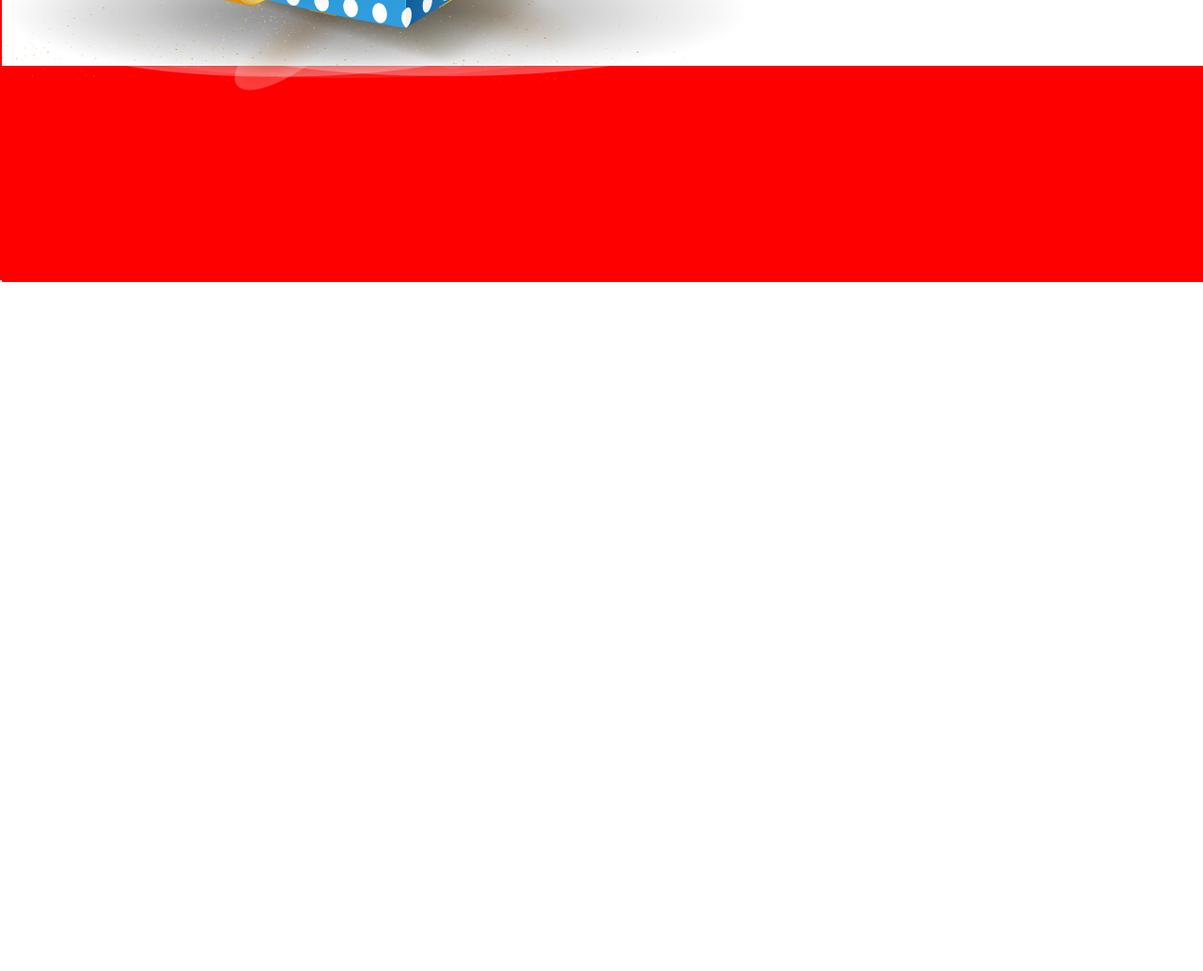
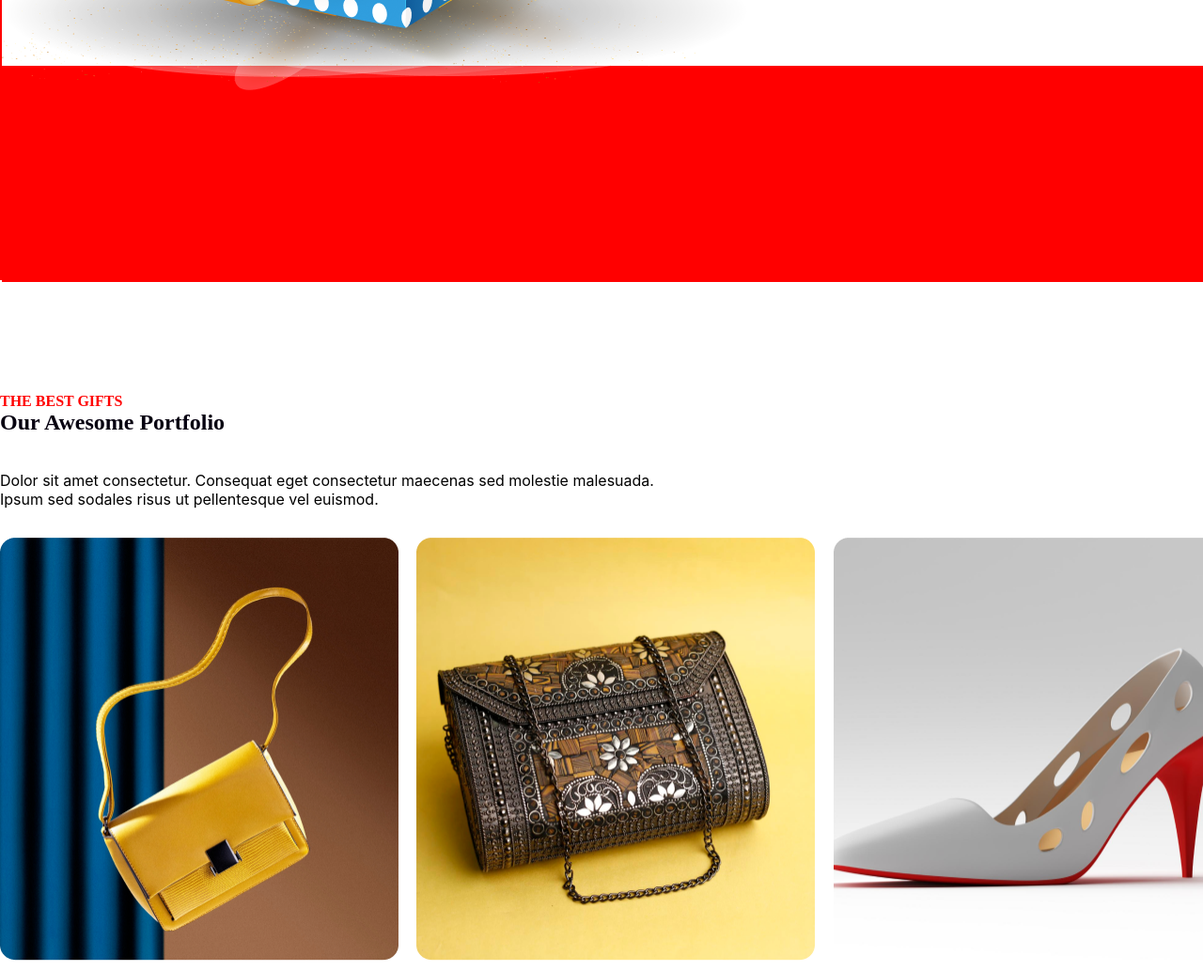
Before and after one commit to mohsyn007/Batch-9-assignment-solution, a plain HTML site: page index.html in a window 1280 px wide. Shown: the part 2933-3966 px from the top of the page at 94% size. Before the commit the page ends 3233 px from the top, so only its background shows below. Drawn offline with Linux system fonts and the light colour scheme.

Commit message:
portfolio section done

```diff
--- a/index.html
+++ b/index.html
@@ -62,6 +62,34 @@
                 </div>
 
          </section>
+         <section class="portfolio-section-container">
+            <div class="portfolio-text-content">
+             <h4 style="color: red;">THE BEST GIFTS </h4>
+             <h1>Our Awesome Portfolio </h1>
+             <p>Dolor sit amet consectetur. Consequat eget consectetur maecenas sed molestie malesuada.<br> Ipsum sed sodales risus ut pellentesque vel euismod. </p>
+            </div>
+            <div class="portfolio-item">
+            <div class="item">
+            <img src="images/Rectangle 3.png" alt="">
+            </div>
+             <div class="item">
+            <img src="images/Rectangle 4.png" alt="">
+            </div>
+             <div class="item">
+            <img src="images/Rectangle 6.png" alt="">
+            </div>
+             <div class="item">
+            <img src="images/Rectangle 5.png" alt="">
+            </div>
+            <div class="item">
+                <img src="images/Rectangle 8.png" alt="">
+                </div>
+                <div class="item">
+                    <img src="images/Rectangle 7.png" alt="">
+                    </div>
+            </div>
+
+         </section>
 
 
     </main>
--- a/style.css
+++ b/style.css
@@ -200,3 +200,40 @@ position: relative;
     justify-content: space-between;
     align-items: center;
 }
+.portfolio-section-container
+{
+    width: 1320px;
+    height: 1163px;
+    /* border: 2px solid red; */
+    margin: 0 auto;
+    margin-top: 120px;
+    margin-bottom: 4px;
+}
+.portfolio-section-container h1{
+    color: rgb(7,2,17);
+    font-family: Marriwher;
+    font-size:48 px;
+    font-weight: 900px;
+    margin-bottom: 5px;
+
+width: 566px;
+height: 60px;
+
+}
+.portfolio-section-container p{
+    width: 896px;
+height: 64px;
+font-family:Inter;
+
+}
+.item img{
+    margin-top: 7px;
+    width: 424px;
+height: 450px;
+}
+.portfolio-item{
+    display: grid;
+    grid-template-columns: repeat(3,1fr);
+    gap: 10px;
+
+}
```
